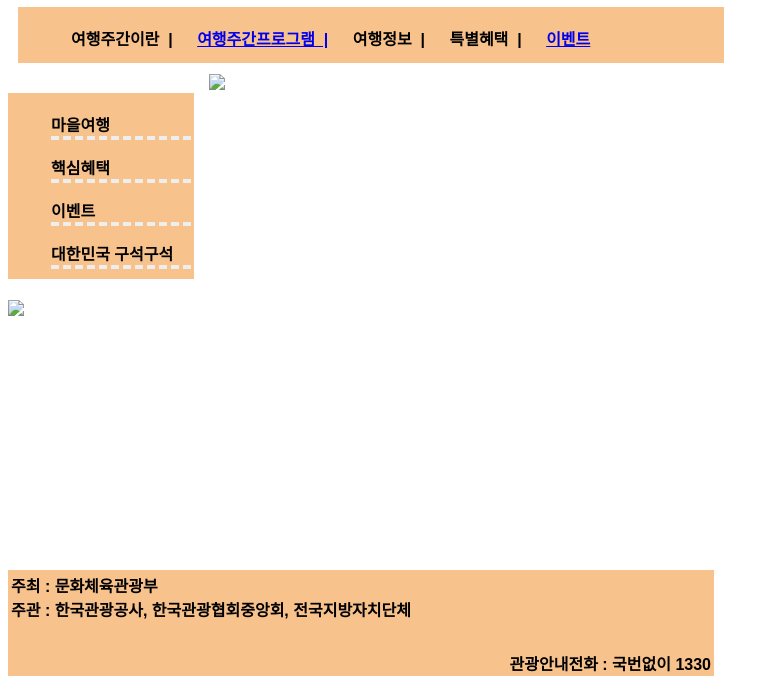
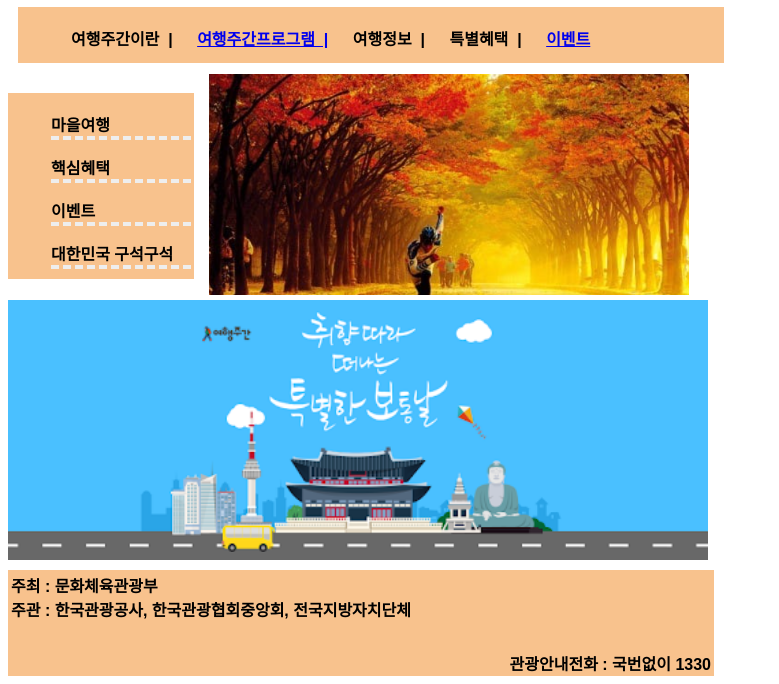
Before and after one commit to takggun1920/takggun1920.github.io, a plain HTML site: page index.html in a window 1280 px wide. Shown: the part 127-811 px from the top of the page, without its empty margins (0-779 px from the left). Drawn offline with Linux system fonts and the light colour scheme.

Commit message:
Update index.html

```diff
--- a/index.html
+++ b/index.html
@@ -114,11 +114,11 @@ aside li{
 	</ul>
 </aside>
 <section>
-	<img src="./img/fall.PNG" width="480px";>
+	<img src="./fall.PNG" width="480px";>
 </section>
 <div class="clear"></div>
 <section>
-	<img src="./img/trip1.PNG"width= "700px";>
+	<img src="./trip1.PNG" width= "700px";>
 </section>
 <div class="clear"></div>
 <footer>
```
